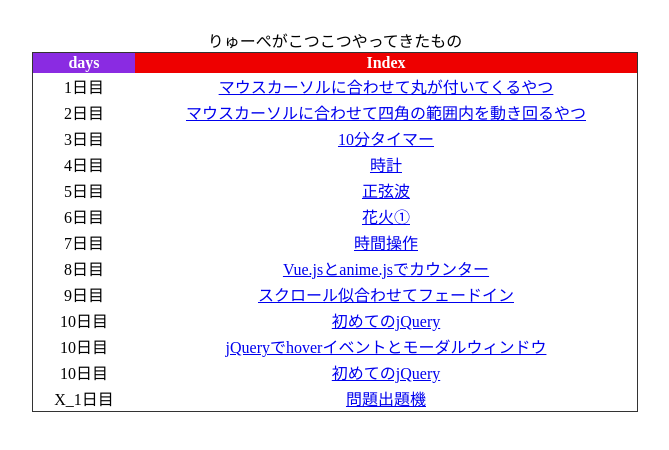
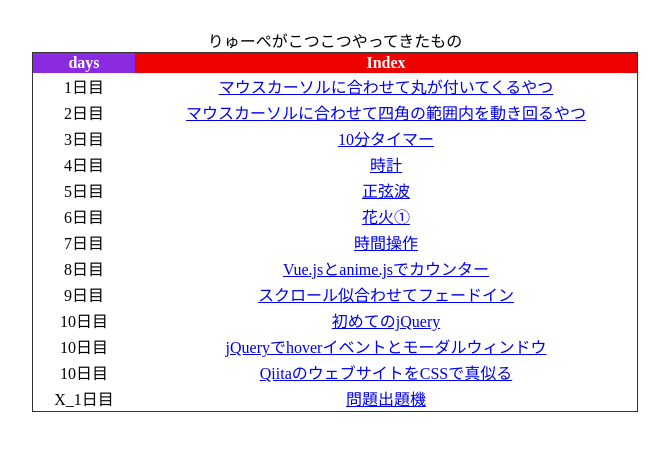
Before and after one commit to r-murakami15/coding_30_PJ, a plain HTML site: page index.html in a window 1280 px wide. Shown: the whole page, without its empty margins (305-974 px from the left). Drawn offline with nearby package versions, Linux system fonts and the light colour scheme.

Commit message:
index.html を編集

```diff
--- a/index.html
+++ b/index.html
@@ -85,7 +85,7 @@
             <tr>
                 <td class="days_td"><font color="#000000" ali>10日目</font></td>
                 <td ><font color="#FFFFFF">
-                    <a href="12day/12day.html">初めてのjQuery</a>
+                    <a href="12day/12day.html">QiitaのウェブサイトをCSSで真似る</a>
                 </font></td>
             </tr>
 
```
